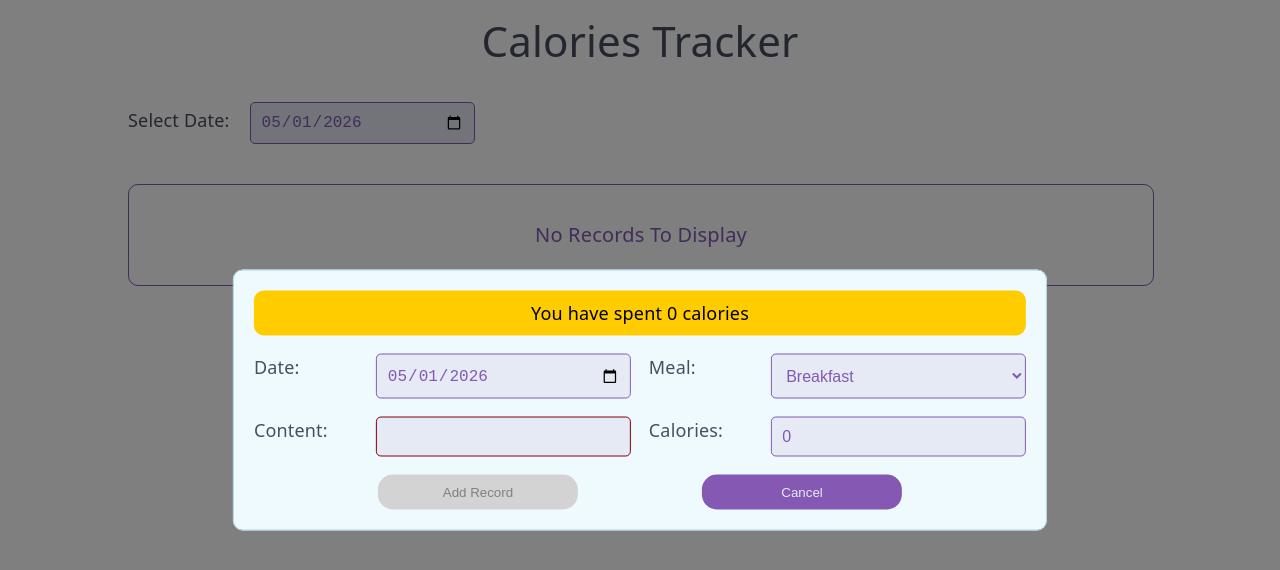
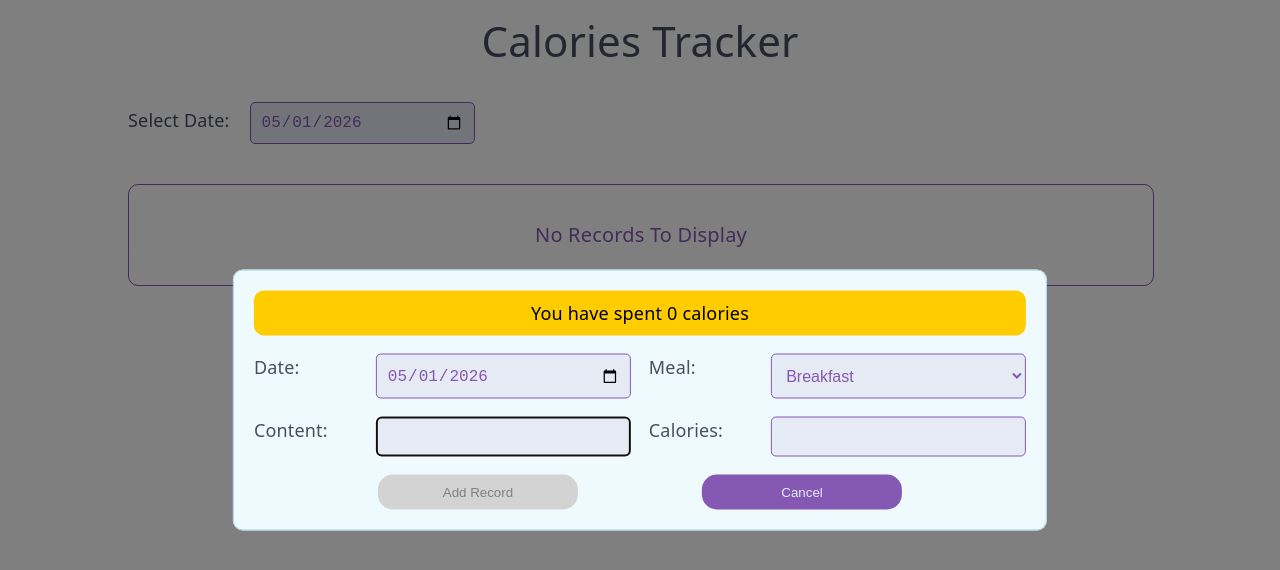
Before and after one commit to OmarKh006/calorie-tracker, a React (Vite) app: page / in a window 1280 px wide. Both pictures are taken after a click on the button "Track Food". Shown: the top 570 px of the page. Built offline with nearby package versions, Linux system fonts and the light colour scheme.

Commit message:
refactoring validity check code by useRef

```diff
--- a/src/components/calorieRecordsSection/CalorieRecord.jsx
+++ b/src/components/calorieRecordsSection/CalorieRecord.jsx
@@ -20,7 +20,6 @@ function CalorieRecord(props) {
         <li>
           <DateRecord date={props.record.date} />
         </li>
-        {props.record.calories > 0 ? (
         <>
           <li>{props.record.meal}</li>
           <li>{props.record.content}</li>
@@ -28,9 +27,6 @@ function CalorieRecord(props) {
             <StyledRecordCell>{props.record.calories}</StyledRecordCell>
           </li>
         </>
-        ) : (
-          <li>Invalid Record</li>
-        )}
       </ul>
     </>
   );
--- a/src/components/edit/CaloriesRecordEdit.jsx
+++ b/src/components/edit/CaloriesRecordEdit.jsx
@@ -1,45 +1,39 @@
-import { useEffect, useState, useReducer, useContext } from "react";
+import { useEffect, useState, useReducer, useContext, useRef } from "react";
 import styles from "./CaloriesRecordEdit.module.css";
 import { AppContext } from "../../AppContext";
 
 const DEFAULT_VALUE = {
-  meal: { value: "Breakfast", valid: true },
-  content: { value: "", valid: false },
-  calories: { value: 0, valid: true },
+  meal: true,
+  content: false,
+  calories: true,
 };
 
 function formReducer(state, action) {
-  const { type, key, value } = action;
-
-  if (type === "RESET") {
-    return DEFAULT_VALUE;
-  }
+  const { key, value, auxVal } = action;
 
   let valid;
 
   switch (key) {
     case "content":
       valid =
-        (value === "sport" && state.calories.value < 0) ||
-        (value !== "sport" && state.calories.value >= 0);
+        (value === "sport" && auxVal < 0) || (value !== "sport" && auxVal >= 0);
 
       return {
         ...state,
-        content: { value, valid: !!value },
-        calories: { ...state.calories, valid },
+        content: !!value,
+        calories: valid,
       };
     case "calories":
       valid =
-        (state.content.value === "sport" && value < 0) ||
-        (state.content.value !== "sport" && value >= 0);
+        (auxVal === "sport" && value < 0) || (auxVal !== "sport" && value >= 0);
       return {
         ...state,
-        calories: { value, valid },
+        calories: valid,
       };
     default:
       return {
         ...state,
-        [key]: { value, valid: !!value },
+        meal: !!value,
       };
   }
 }
@@ -54,15 +48,18 @@ export default function CaloriesRecordEdit(props) {
     calories,
   } = useContext(AppContext);
   const [formState, dispatchFn] = useReducer(formReducer, DEFAULT_VALUE);
-  const {
-    content: { valid: isContentValid },
-    calories: { valid: isCaloriesValid },
-  } = formState;
+  const { content: isContentValid, calories: isCaloriesValid } = formState;
+
+  const contentRef = useRef();
+  const caloriesRef = useRef();
+  const mealRef = useRef();
 
   // const isFormValid =
   //   mealRecord.date && mealRecord.content && mealRecord.calories > 0;
 
   useEffect(() => {
+    if (!isContentValid) contentRef.current.focus();
+
     setIsFormValid(isDateValid && isContentValid && isCaloriesValid);
   }, [isDateValid, isContentValid, isCaloriesValid]);
 
@@ -70,27 +67,26 @@ export default function CaloriesRecordEdit(props) {
     setCurrentDate(event.target.value);
   };
 
-  const onMealChange = (event) => {
+  const onMealBlur = (event) => {
     dispatchFn({
-      type: "UPDATE_FIELD",
       key: "meal",
       value: event.target.value,
     });
   };
 
-  const onContentChange = (event) => {
+  const onContentBlur = (event) => {
     dispatchFn({
-      type: "UPDATE_FIELD",
       key: "content",
       value: event.target.value,
+      auxVal: Number(caloriesRef.current.value),
     });
   };
 
-  const onCaloriesChange = (event) => {
+  const onCaloriesBlur = (event) => {
     dispatchFn({
-      type: "UPDATE_FIELD",
       key: "calories",
       value: Number(event.target.value),
+      auxVal: contentRef.current.value,
     });
   };
 
@@ -98,16 +94,13 @@ export default function CaloriesRecordEdit(props) {
     event.preventDefault();
     props.onFormSubmit({
       date: currentDate,
-      ...Object.keys(formState).reduce((aggr, cur) => {
-        aggr[cur] = formState[cur].value;
-        return aggr;
-      }, {}),
+      meal: mealRef.current.value,
+      content: contentRef.current.value,
+      calories: caloriesRef.current.value,
     });
-    dispatchFn({ type: "RESET" });
   };
 
   const onCancelHandler = () => {
-    dispatchFn({ type: "RESET" });
     props.onCancel();
   };
 
@@ -127,8 +120,8 @@ export default function CaloriesRecordEdit(props) {
       <select
         className={styles["form-input"]}
         id="meal"
-        value={formState.meal.value}
-        onChange={onMealChange}
+        onBlur={onMealBlur}
+        ref={mealRef}
       >
         <option value="Breakfast">Breakfast</option>
         <option value="Lunch">Lunch</option>
@@ -141,17 +134,17 @@ export default function CaloriesRecordEdit(props) {
         className={`${styles["form-input"]} ${!isContentValid ? styles.error : ""}`}
         type="text"
         id="content"
-        value={formState.content.value}
-        onChange={onContentChange}
+        onBlur={onContentBlur}
+        ref={contentRef}
       />
 
       <label htmlFor="calories">Calories:</label>
       <input
         type="number"
         id="calories"
-        value={formState.calories.value}
-        onChange={onCaloriesChange}
         className={`${styles["form-input"]} ${!isCaloriesValid ? styles.error : ""}`}
+        onBlur={onCaloriesBlur}
+        ref={caloriesRef}
       />
 
       <div className={styles.footer}>
```
Lines whose indentation alone changed are shown as unchanged.
